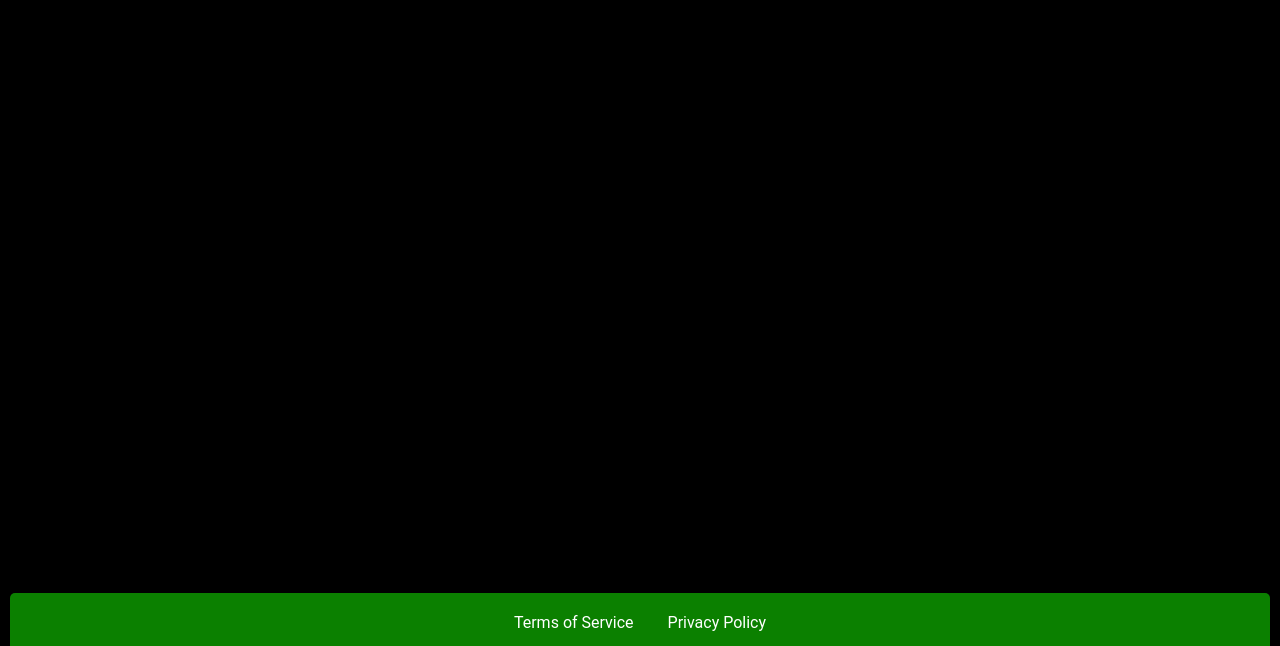
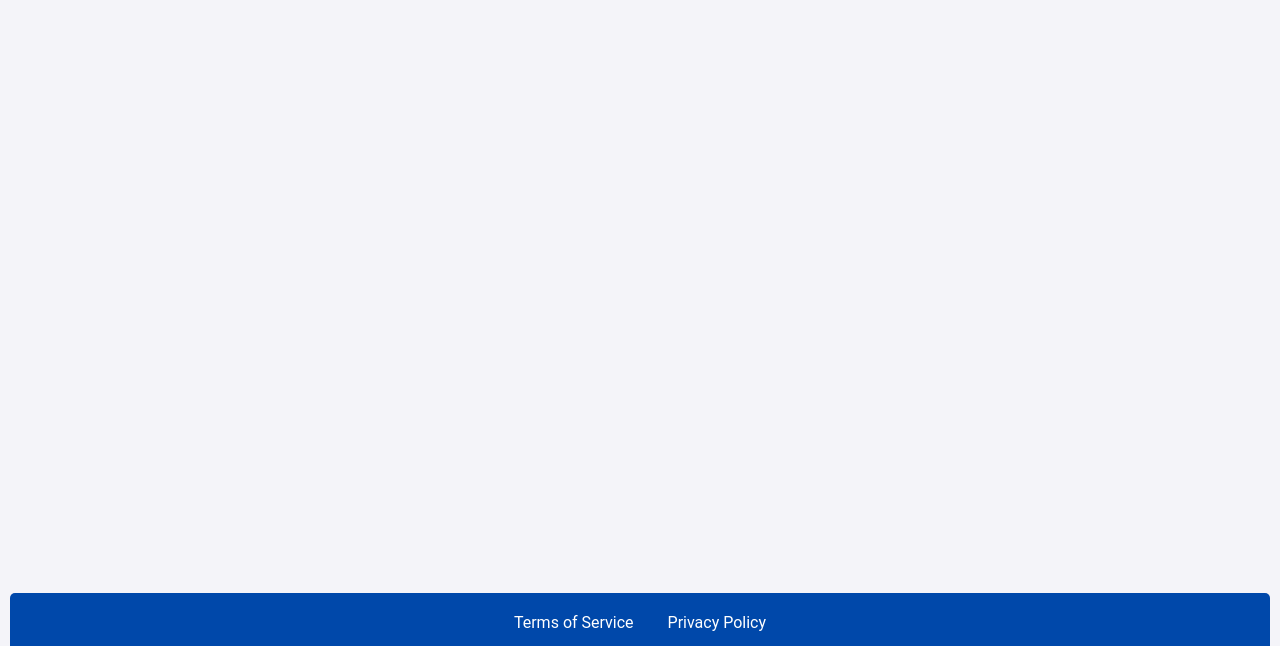
Before and after one commit to The-POWERON-foundation/POWERON, a website: page public/index.html in a window 1280 px wide. Shown: the part 82-728 px from the top of the page. Drawn offline with Linux system fonts and the light colour scheme; no server answers.

Commit message:
Change theme to light
 - Change theme to light by default

```diff
--- a/public/index.html
+++ b/public/index.html
@@ -1,7 +1,7 @@
 <!DOCTYPE html>
 <html>
     <head>
-        <link rel="stylesheet" type="text/css" href="/cdn/styles/themes/matrix.css">
+        <link rel="stylesheet" type="text/css" href="/cdn/styles/themes/light.css">
         <link rel="stylesheet" type="text/css" href="/cdn/styles/main.css">
         <meta name="viewport" content="width=device-width, initial-scale=1">
         <script src="/cdn/scripts/api.js"></script>
```
